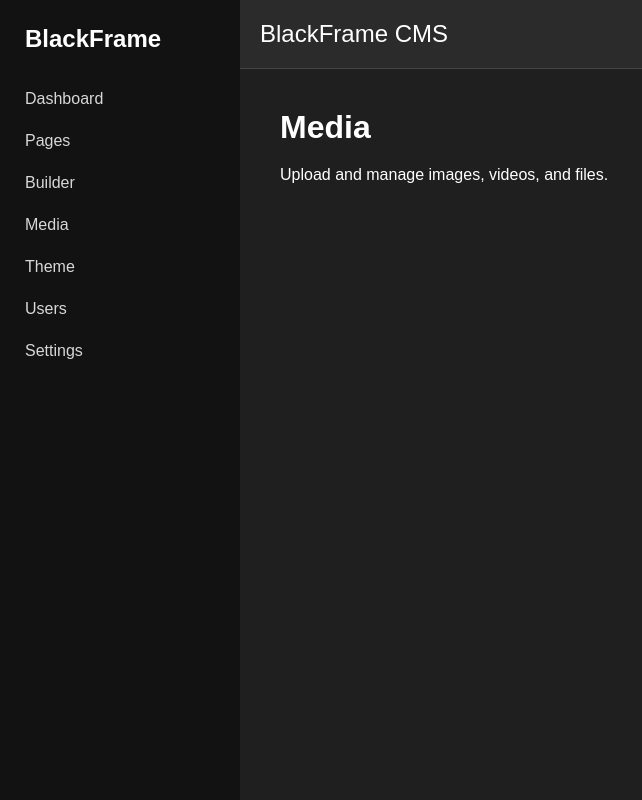
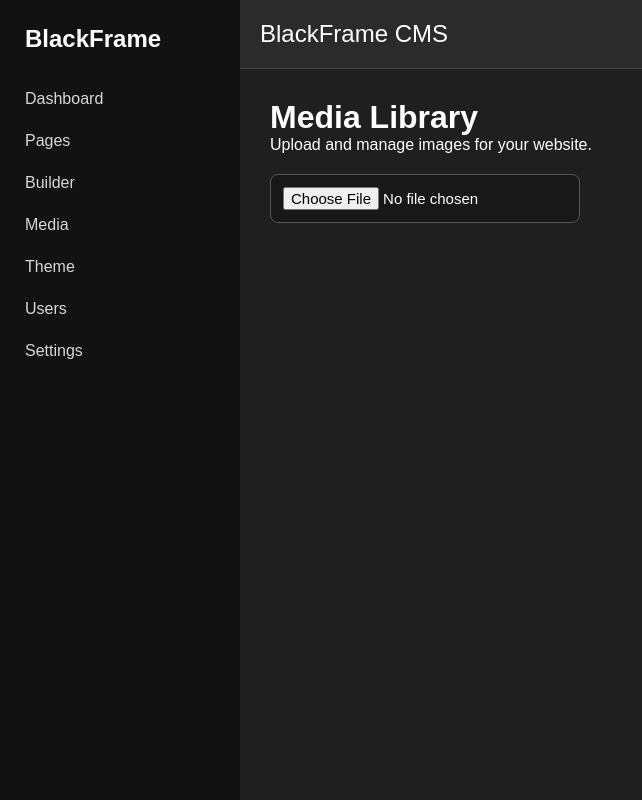
Before and after one commit to plasticblocks3D/blackframe-cms, a React (Vite) app: page /media in a window 1280 px wide. Shown: the whole page, without its empty margins (0-642 px from the left). Built offline with nearby package versions, Linux system fonts and the light colour scheme.

Commit message:
feat: create media library page

```diff
--- a/src/pages/admin/Media.tsx
+++ b/src/pages/admin/Media.tsx
@@ -1,8 +1,242 @@
-export default function Media() {
-  return (
-    <div className="page">
-      <h1>Media</h1>
-      <p>Upload and manage images, videos, and files.</p>
-    </div>
-  );
+import {
+  useState
+} from "react";
+
+import {
+  useCMS
+} from "../../store/CMSContext";
+
+
+
+export default function Media(){
+
+
+const {
+  media,
+  addMedia,
+  deleteMedia
+}=useCMS();
+
+
+
+const [fileName,setFileName]=useState("");
+
+
+
+
+
+function handleUpload(
+e:React.ChangeEvent<HTMLInputElement>
+){
+
+
+const file =
+e.target.files?.[0];
+
+
+if(!file)
+return;
+
+
+
+const reader =
+new FileReader();
+
+
+
+reader.onload=()=>{
+
+
+addMedia({
+
+id:Date.now(),
+
+name:file.name,
+
+url:reader.result as string
+
+});
+
+
+setFileName("");
+
+};
+
+
+
+reader.readAsDataURL(file);
+
+
 }
+
+
+
+
+
+
+return (
+
+<div
+style={{
+padding:"30px"
+}}
+>
+
+
+<h1>
+Media Library
+</h1>
+
+
+
+<p>
+Upload and manage images for your website.
+</p>
+
+
+
+
+<div
+style={{
+marginTop:"20px",
+marginBottom:"30px"
+}}
+>
+
+
+<input
+
+type="file"
+
+accept="image/*"
+
+onChange={handleUpload}
+
+/>
+
+
+</div>
+
+
+
+
+
+<div
+
+style={{
+
+display:"grid",
+
+gridTemplateColumns:
+"repeat(auto-fill,minmax(180px,1fr))",
+
+gap:"20px"
+
+}}
+
+>
+
+
+
+{
+media.map(item=>(
+
+
+<div
+
+key={item.id}
+
+style={{
+
+border:"1px solid #444",
+
+borderRadius:"10px",
+
+padding:"15px",
+
+background:"#222"
+
+}}
+
+>
+
+
+<img
+
+src={item.url}
+
+alt={item.name}
+
+style={{
+
+width:"100%",
+
+height:"140px",
+
+objectFit:"cover",
+
+borderRadius:"8px"
+
+}}
+
+/>
+
+
+
+<p>
+
+{item.name}
+
+</p>
+
+
+
+<button
+
+onClick={()=>deleteMedia(item.id)}
+
+style={{
+
+background:"#6d7cff",
+
+color:"white",
+
+border:"none",
+
+padding:"8px 14px",
+
+borderRadius:"6px",
+
+cursor:"pointer"
+
+}}
+
+>
+
+Delete
+
+</button>
+
+
+
+</div>
+
+
+))
+
+}
+
+
+
+</div>
+
+
+
+
+
+</div>
+
+);
+
+
+}
```
